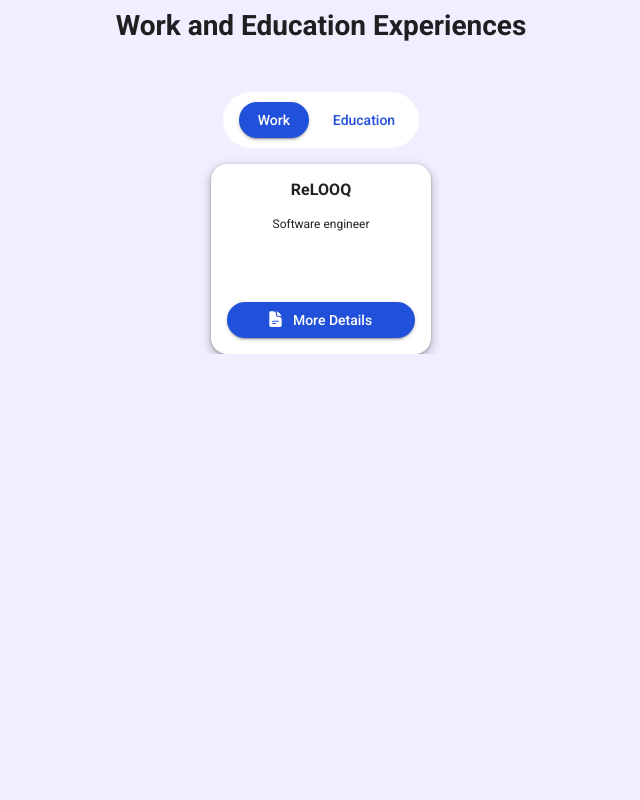
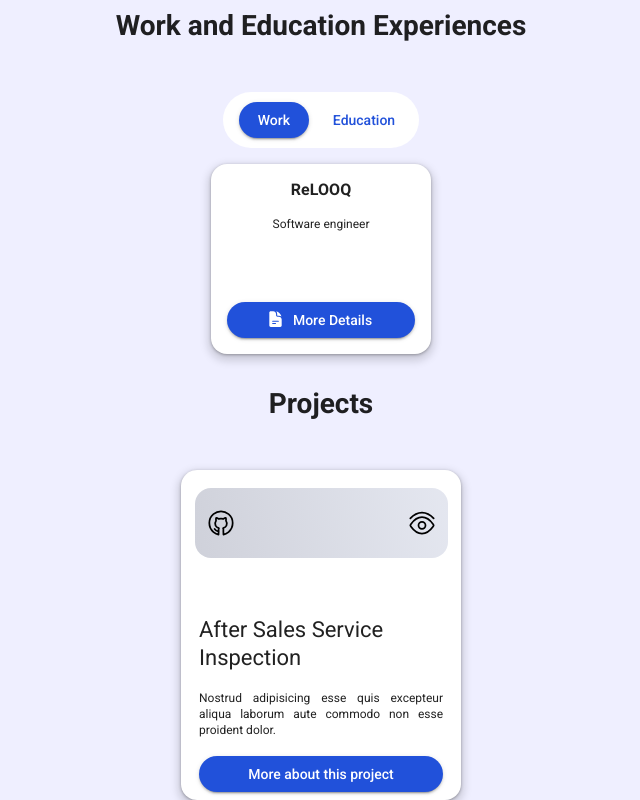
Before and after one commit to Hadi-bakhshi/my-portfolio, a Next.js app: page / in a window 1280 px wide. Shown: the part 2541-3341 px from the top of the page, without its empty margins (319-959 px from the left). Before the commit the page ends 2895 px from the top, so only its background shows below. Built offline with nearby package versions, Linux system fonts and the light colour scheme; what @mui/material-nextjs would draw is missing.

Commit message:
feat: add projects section
add proejcts section and add fake data

```diff
--- a/src/Repository/content.json
+++ b/src/Repository/content.json
@@ -362,5 +362,30 @@
                 }
             }
         ]
-    }
+    },
+    "projects": [
+        {
+            "id": 65,
+            "projectName": "After Sales Service Inspection",
+            "description": "Dolor voluptate cupidatat nostrud amet consectetur nisi ullamco cupidatat commodo aliquip anim consequat occaecat. Culpa minim sit non non dolor id cillum adipisicing aute deserunt. Velit amet minim dolore elit. Eiusmod laborum nostrud excepteur nostrud eiusmod. Pariatur occaecat irure aute occaecat aliqua est tempor culpa eiusmod ad culpa Lorem.",
+            "summary": "Nostrud adipisicing esse quis excepteur aliqua laborum aute commodo non esse proident dolor.",
+            "repositoryLink": "https://github.com",
+            "liveDemoLink": "https://hadibakhshi.ir",
+            "screenShotImage": "",
+            "technologies": [
+                {
+                    "name": "NextJs",
+                    "tag": "next"
+                },
+                {
+                    "name": "ExpressJS",
+                    "tag": "express"
+                },
+                {
+                    "name": "Material-UI",
+                    "tag": "mui"
+                }
+            ]
+        }
+    ]
 }
--- a/src/app/page.tsx
+++ b/src/app/page.tsx
@@ -3,6 +3,7 @@
 import { Container } from '@mui/material';
 import Skills from '@/components/Sections/Skills/Skills';
 import Experiences from '@/components/Sections/Experiences/Experiences';
+import Projects from '@/components/Sections/Projects/Projects';
 
 export default function Home() {
   return (
@@ -11,6 +12,7 @@
       <AboutMe />
       <Skills />
       <Experiences />
+      <Projects />
     </Container>
   );
 }
--- a/src/components/Cards/ProjectCard/ProjectCard.tsx
+++ b/src/components/Cards/ProjectCard/ProjectCard.tsx
@@ -1,10 +1,10 @@
 'use client';
 import { Box, Button, IconButton, Tooltip, Typography } from '@mui/material';
-import { GithubIcon } from '../Icons/SocialMedia';
-import { EyeIcon } from '../Icons/General';
 import { useState } from 'react';
 import ProjectDetailModal from './components/ProjectDetailModal';
 import { ProjectCardProps } from './ProjectCard.types';
+import { GithubIcon } from '@/components/Icons/SocialMedia';
+import { EyeIcon } from '@/components/Icons/General';
 
 export default function ProjectCard(props: ProjectCardProps) {
   const [isDetailModalOpen, setIsDetailModalOpen] = useState<boolean>(false);
--- /dev/null
+++ b/src/components/Sections/Projects/Projects.tsx
@@ -0,0 +1,39 @@
+import ProjectCard from '@/components/Cards/ProjectCard/ProjectCard';
+import data from '@/Repository/content.json';
+import { Box, Typography } from '@mui/material';
+
+export default function Projects() {
+  return (
+    <Box
+      component='section'
+      sx={{
+        width: '100%',
+        display: 'flex',
+        flexDirection: 'column',
+        alignItems: 'center',
+        justifyContent: 'center',
+        gap: '1rem',
+      }}
+    >
+      <Typography component='h1' fontWeight='600' fontSize={'28px'} lineHeight={'36px'} margin={'2rem'}>
+        Projects
+      </Typography>
+      <Box>
+        {data.projects?.map((item) => {
+          return (
+            <ProjectCard
+              description={item.description}
+              liveDemoLink={item.liveDemoLink}
+              projectName={item.projectName}
+              repositoryLink={item.repositoryLink}
+              screenShotImage={item.screenShotImage}
+              summary={item.summary}
+              technologies={item.technologies}
+              key={item.id}
+            />
+          );
+        })}
+      </Box>
+    </Box>
+  );
+}
```
